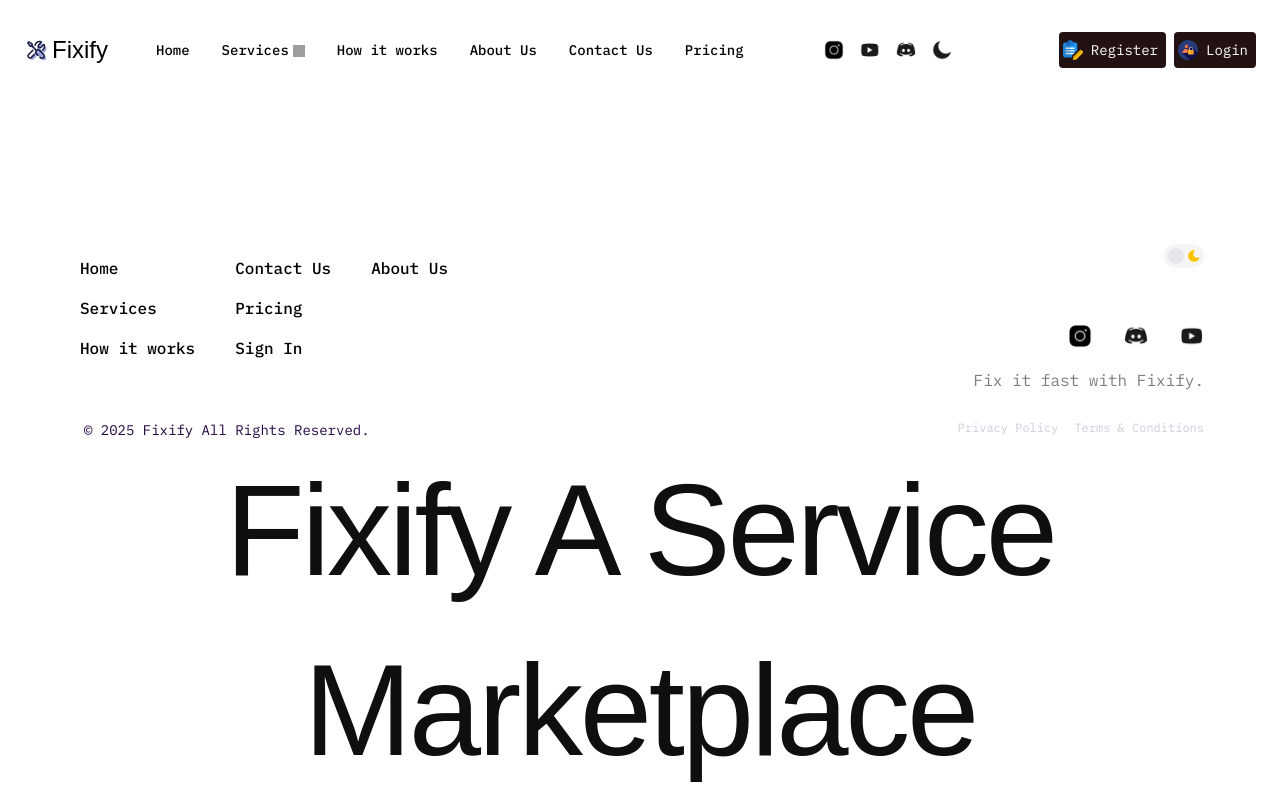
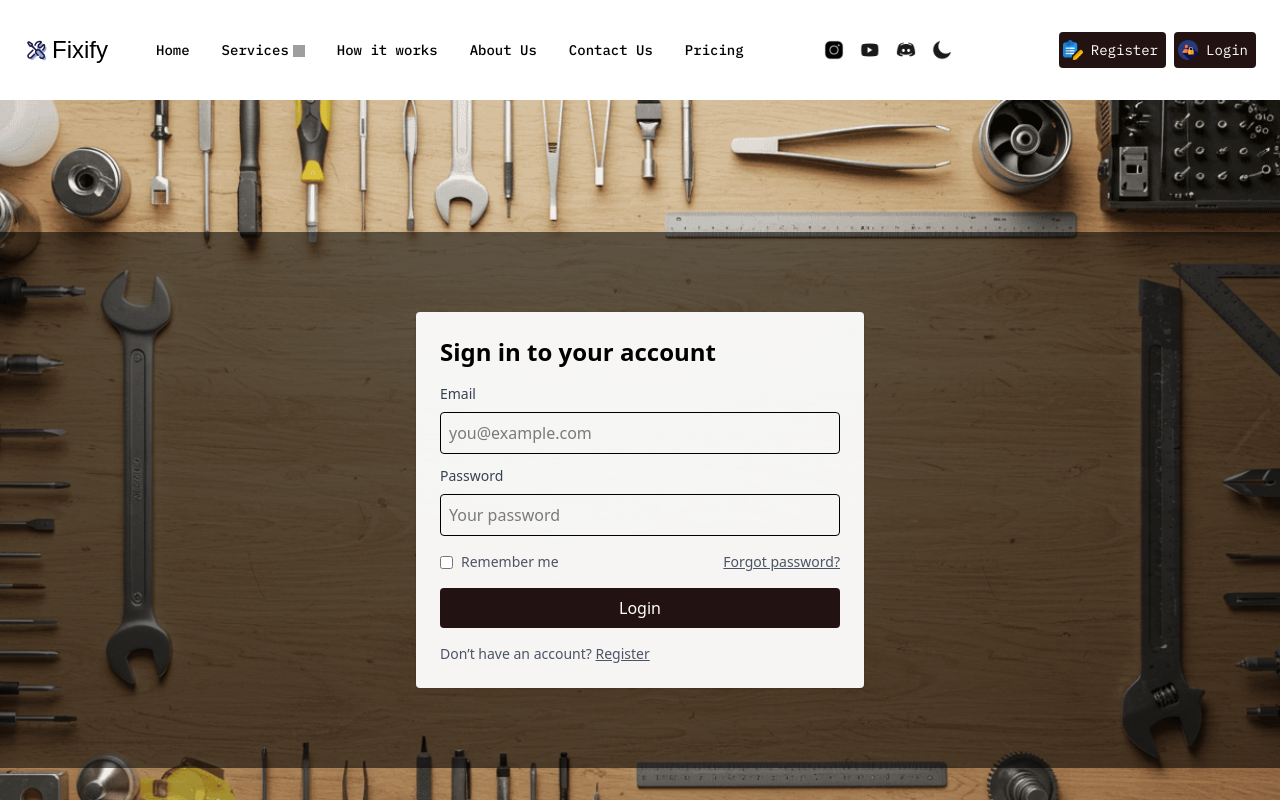
Before and after one commit to abdulrehman142/Fixify, a React (Vite) app: page /login in a window 1280 px wide. Shown: the top 800 px of the page. Built offline with nearby package versions, Linux system fonts and the light colour scheme; grey boxes are pictures that could not be loaded; a web font is replaced by a local one.

Commit message:
Login and Register pages

```diff
--- a/src/App.tsx
+++ b/src/App.tsx
@@ -9,6 +9,8 @@ import HowitWorks from "./pages/HowitWorks";
 import Pricing from "./pages/Pricing";
 import PrivacyPolicy from "./pages/PrivacyPolicy";
 import TermsConditions from "./pages/Terms&Conditions";
+import Login from "./pages/Login";
+import Register from "./pages/Register";
 import Layout from "./components/Layout";
 import ScrollToTop from "./components/ScrollToTop";
 import AboutUs from "./pages/AboutUs";
@@ -32,6 +34,8 @@ const App = () => {
             <Route path="/pricing" element={<Pricing />} />
             <Route path="/privacy-policy" element={<PrivacyPolicy />} />
             <Route path="/terms" element={<TermsConditions />} />
+            <Route path="/login" element={<Login />} />
+            <Route path="/register" element={<Register />} />
             <Route path="/about" element={<AboutUs />} />
           </Routes>
         </Layout>
--- a/src/components/Navbar.tsx
+++ b/src/components/Navbar.tsx
@@ -64,7 +64,12 @@ const SocialIcon: React.FC<SocialIconProps> = ({
       onMouseLeave={() => setHovered(false)}
       onClick={onClick}
     >
-      <img src={src} alt={alt} className="w-5 h-5 pointer-events-none" loading="lazy" />
+      <img
+        src={src}
+        alt={alt}
+        className="w-5 h-5 pointer-events-none"
+        loading="lazy"
+      />
     </div>
   );
 };
@@ -94,7 +99,12 @@ const Navbar = ({ darkMode, setDarkMode }: NavbarProps) => {
         {/* 🟢 Left: Logo + Brand */}
         <div className="flex">
           <div className="flex items-center p-2">
-            <img src={logo} alt="Fixify Logo" className="h-6 w-6" loading="lazy" />
+            <img
+              src={logo}
+              alt="Fixify Logo"
+              className="h-6 w-6"
+              loading="lazy"
+            />
             <div className="font-jersey dark:text-white text-black text-2xl ml-1">
               Fixify
             </div>
@@ -213,18 +223,31 @@ const Navbar = ({ darkMode, setDarkMode }: NavbarProps) => {
         </div>
         {/* Buttons */}
         <div className="flex items-end gap-2 m-6">
-          <div className="flex items-center bg-[#231212] rounded ">
-            <img src={register} alt="register" className="pl-1 h-5 w-6" loading="lazy" />
-            <button className="hover:underline font-ibm-plex-mono text-center text-white text-sm p-2 hover:opacity-90 transition-all">
+          <Link
+            to="/register"
+            className="flex items-center bg-[#231212] rounded"
+          >
+            <img
+              src={register}
+              alt="register"
+              className="pl-1 h-5 w-6"
+              loading="lazy"
+            />
+            <span className="hover:underline font-ibm-plex-mono text-center text-white text-sm p-2 hover:opacity-90 transition-all">
               Register
-            </button>
-          </div>
-          <div className="flex items-center bg-[#231212] rounded ">
-            <img src={login} alt="login" className="pl-1 h-5 w-6" loading="lazy" />
-            <button className="hover:underline font-ibm-plex-mono text-center text-white text-sm p-2 hover:opacity-90 transition-all">
+            </span>
+          </Link>
+          <Link to="/login" className="flex items-center bg-[#231212] rounded">
+            <img
+              src={login}
+              alt="login"
+              className="pl-1 h-5 w-6"
+              loading="lazy"
+            />
+            <span className="hover:underline font-ibm-plex-mono text-center text-white text-sm p-2 hover:opacity-90 transition-all">
               Login
-            </button>
-          </div>
+            </span>
+          </Link>
         </div>
       </div>
     </div>
--- a/src/index.css
+++ b/src/index.css
@@ -1,7 +1,7 @@
 @import url("https://fonts.googleapis.com/css2?family=Jersey+10&display=swap");
-@import url('https://fonts.googleapis.com/css2?family=IBM+Plex+Mono:ital,wght@0,100;0,200;0,300;0,400;0,500;0,600;0,700;1,100;1,200;1,300;1,400;1,500;1,600;1,700&family=Jersey+10&display=swap');
+@import url("https://fonts.googleapis.com/css2?family=IBM+Plex+Mono:ital,wght@0,100;0,200;0,300;0,400;0,500;0,600;0,700;1,100;1,200;1,300;1,400;1,500;1,600;1,700&family=Jersey+10&display=swap");
 @import "tailwindcss";
-@theme{
+@theme {
   --font-jersey: "Jersey 10", sans-serif;
   --font-ibm-plex-mono: "IBM Plex Mono", monospace;
 }
--- /dev/null
+++ b/src/pages/Login.tsx
@@ -0,0 +1,93 @@
+import React, { useState } from "react";
+import { Link } from "react-router-dom";
+
+const Login: React.FC = () => {
+  const [email, setEmail] = useState("");
+  const [password, setPassword] = useState("");
+  const [error, setError] = useState<string | null>(null);
+  const [success, setSuccess] = useState(false);
+
+  const handleSubmit = (ev: React.FormEvent) => {
+    ev.preventDefault();
+    setError(null);
+
+    if (!email.trim() || !password.trim()) {
+      setError("Please enter email and password.");
+      return;
+    }
+
+    // Placeholder: call login API here. We'll just simulate success.
+    setSuccess(true);
+  };
+
+  return (
+    <div className="min-h-screen flex items-center bg-[url('/Fixify_images/herobg.png')] bg-cover bg-center bg-no-repeat">
+      <div className="w-full py-20 bg-black/55">
+        <div className="max-w-md mx-auto p-6 bg-white/95 dark:bg-[#0b0b0b]/95 rounded shadow">
+          <h2 className="text-2xl font-semibold mb-4 text-black dark:text-white">
+            Sign in to your account
+          </h2>
+
+          {error && <div className="mb-4 text-red-500">{error}</div>}
+          {success ? (
+            <div className="text-green-500">
+              Login successful. (This is a UI placeholder.)
+            </div>
+          ) : (
+            <form onSubmit={handleSubmit}>
+              <label className="block mb-2 text-sm text-gray-700 dark:text-gray-300">
+                Email
+              </label>
+              <input
+                type="email"
+                value={email}
+                onChange={(e) => setEmail(e.target.value)}
+                className="w-full mb-3 p-2 rounded border bg-transparent text-black dark:text-white"
+                placeholder="you@example.com"
+                required
+              />
+
+              <label className="block mb-2 text-sm text-gray-700 dark:text-gray-300">
+                Password
+              </label>
+              <input
+                type="password"
+                value={password}
+                onChange={(e) => setPassword(e.target.value)}
+                className="w-full mb-4 p-2 rounded border bg-transparent text-black dark:text-white"
+                placeholder="Your password"
+                required
+              />
+
+              <div className="flex items-center justify-between mb-4 text-sm text-gray-600 dark:text-gray-300">
+                <label className="flex items-center gap-2">
+                  <input type="checkbox" className="form-checkbox" /> Remember
+                  me
+                </label>
+                <Link to="/" className="underline">
+                  Forgot password?
+                </Link>
+              </div>
+
+              <button
+                className="w-full bg-[#231212] text-white p-2 rounded"
+                type="submit"
+              >
+                Login
+              </button>
+            </form>
+          )}
+
+          <div className="mt-4 text-sm text-gray-600 dark:text-gray-300">
+            Don’t have an account?{" "}
+            <Link to="/register" className="underline">
+              Register
+            </Link>
+          </div>
+        </div>
+      </div>
+    </div>
+  );
+};
+
+export default Login;
--- /dev/null
+++ b/src/pages/Register.tsx
@@ -0,0 +1,131 @@
+import React, { useState } from "react";
+import { Link } from "react-router-dom";
+
+const Register: React.FC = () => {
+  const [name, setName] = useState("");
+  const [email, setEmail] = useState("");
+  const [password, setPassword] = useState("");
+  const [confirm, setConfirm] = useState("");
+  const [error, setError] = useState<string | null>(null);
+  const [success, setSuccess] = useState(false);
+
+  const validateEmail = (e: string) => {
+    return /\S+@\S+\.\S+/.test(e);
+  };
+
+  const handleSubmit = (ev: React.FormEvent) => {
+    ev.preventDefault();
+    setError(null);
+
+    if (!name.trim() || !email.trim() || !password.trim() || !confirm.trim()) {
+      setError("Please fill in all fields.");
+      return;
+    }
+
+    if (!validateEmail(email)) {
+      setError("Please enter a valid email address.");
+      return;
+    }
+
+    if (password.length < 6) {
+      setError("Password must be at least 6 characters.");
+      return;
+    }
+
+    if (password !== confirm) {
+      setError("Passwords do not match.");
+      return;
+    }
+
+    // Placeholder: here you'd call your API to register the user.
+    setSuccess(true);
+  };
+
+  return (
+    <div className="min-h-screen flex items-center bg-[url('/Fixify_images/herobg.png')] bg-cover bg-center bg-no-repeat">
+      <div className="w-full py-20 bg-black/55">
+        <div className="max-w-md mx-auto p-6 bg-white/95 dark:bg-[#0b0b0b]/95 rounded shadow">
+          <h2 className="text-2xl font-semibold mb-4 text-black dark:text-white">
+            Create an account
+          </h2>
+
+          {error && <div className="mb-4 text-red-500">{error}</div>}
+          {success ? (
+            <div className="text-green-500">
+              Registration successful. You can now{" "}
+              <Link to="/login" className="underline">
+                login
+              </Link>
+              .
+            </div>
+          ) : (
+            <form onSubmit={handleSubmit}>
+              <label className="block mb-2 text-sm text-gray-700 dark:text-gray-300">
+                Full name
+              </label>
+              <input
+                value={name}
+                onChange={(e) => setName(e.target.value)}
+                className="w-full mb-3 p-2 rounded border bg-transparent text-black dark:text-white"
+                placeholder="Jane Doe"
+                required
+              />
+
+              <label className="block mb-2 text-sm text-gray-700 dark:text-gray-300">
+                Email
+              </label>
+              <input
+                type="email"
+                value={email}
+                onChange={(e) => setEmail(e.target.value)}
+                className="w-full mb-3 p-2 rounded border bg-transparent text-black dark:text-white"
+                placeholder="you@example.com"
+                required
+              />
+
+              <label className="block mb-2 text-sm text-gray-700 dark:text-gray-300">
+                Password
+              </label>
+              <input
+                type="password"
+                value={password}
+                onChange={(e) => setPassword(e.target.value)}
+                className="w-full mb-3 p-2 rounded border bg-transparent text-black dark:text-white"
+                placeholder="Enter a password"
+                required
+              />
+
+              <label className="block mb-2 text-sm text-gray-700 dark:text-gray-300">
+                Confirm password
+              </label>
+              <input
+                type="password"
+                value={confirm}
+                onChange={(e) => setConfirm(e.target.value)}
+                className="w-full mb-4 p-2 rounded border bg-transparent text-black dark:text-white"
+                placeholder="Repeat your password"
+                required
+              />
+
+              <button
+                className="w-full bg-[#231212] text-white p-2 rounded"
+                type="submit"
+              >
+                Register
+              </button>
+            </form>
+          )}
+
+          <div className="mt-4 text-sm text-gray-600 dark:text-gray-300">
+            Already have an account?{" "}
+            <Link to="/login" className="underline">
+              Login
+            </Link>
+          </div>
+        </div>
+      </div>
+    </div>
+  );
+};
+
+export default Register;
```
Also changed, not shown: 1 other file (tests, documents, lock files or other folders).
